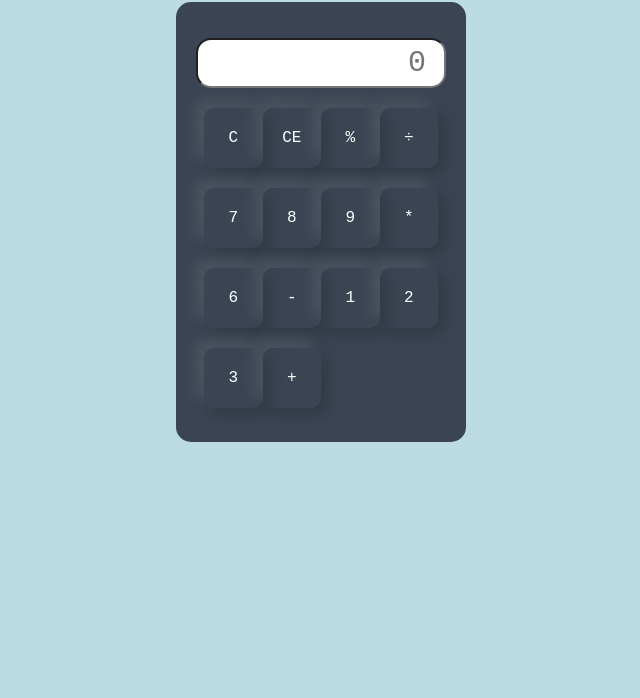
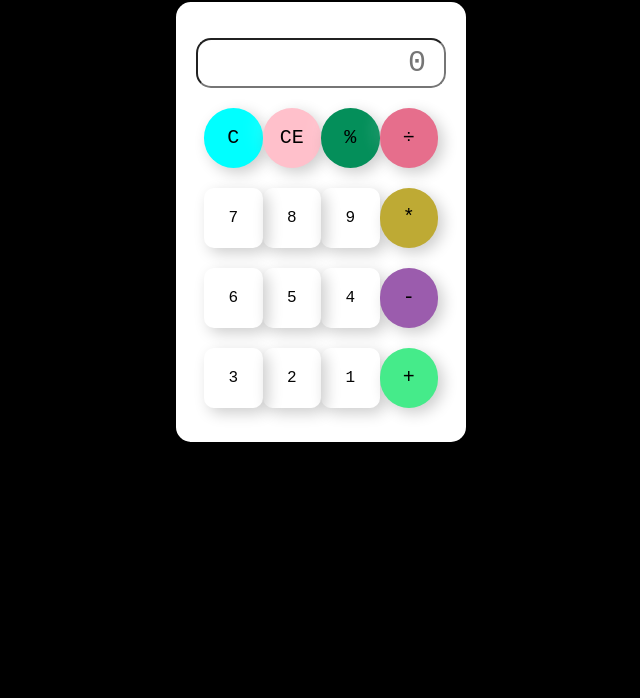
Before and after one commit to HamnaFaisal1234/Hamna-repo, a plain HTML site: page calculator (class activity)/index.html in a window 1280 px wide. Shown: the part 102-800 px from the top of the page, without its empty margins (319-959 px from the left). Drawn offline with nearby package versions, Linux system fonts and the light colour scheme.

Commit message:
Decoration of Calculator (class activity)

```diff
--- a/calculator (class activity)/index.html
+++ b/calculator (class activity)/index.html
@@ -19,7 +19,7 @@
     <link href="https://cdn.jsdelivr.net/npm/bootstrap@5.3.0/dist/css/bootstrap.min.css" rel="stylesheet">
     <style>
         body {
-    background: #bddbe4;
+    background: #000000;
     display: flex;
     justify-content: center;
     align-items: center;
@@ -32,7 +32,7 @@
 <body>
 
     <div class="wrapper">
-    <h1 class="text-primary d-flex justify-content-center pt-5">Calculator</h1>
+    <h1 class="text-white d-flex justify-content-center pt-5 ">Calculator</h1>
     <div class="container">
      <div class="Calculator">
         <div id="history">
@@ -43,23 +43,25 @@
         </div>
         <input type="result" name="result" class="result" id="result" value="" placeholder="0" readonly style="width:250px; height:50px;"><br>
         <div class="row " >
-        <button type="button" class="operator col-3" id="clear" >C</button>
-        <button type="button" class="operator col-3" id="CE">CE</button>
-        <button type="button" class="operator col-3" id="%">%</button>
-        <button type="button" class="operator col-3" id="%">&#247</button></div>
+        <button type="button" class="operator col-3" style="background-color: aqua;" id="clear" >C</button>
+        <button type="button" class="operator col-3" style="background-color: pink;" id="CE">CE</button>
+        <button type="button" class="operator col-3" style="background-color: rgb(4, 143, 90);" id="%">%</button>
+        <button type="button" class="operator col-3" style="background-color: rgb(230, 110, 140);" id="%">&#247</button></div>
         <div class="row">
         <button type="button" class="number col-3" id="7">7</button>
         <button type="button" class="number col-3" id="8">8</button>
         <button type="button" class="number col-3" id="9">9</button>
-        <button type="button" class="operator col-3" id="*">*</button></div>
+        <button type="button" class="operator col-3" style="background-color: rgb(190, 170, 52);" id="*">*</button></div>
         <div class="row">
         <button type="button" class="number col-3" id="6">6</button>
-        <button type="button" class="operator col-3" id="-">-</button>
-        <button type="button" class="number col-3" id="1">1</button>
-        <button type="button" class="number col-3" id="2">2</button></div>
+        <button type="button" class="number col-3" id="5">5</button>
+        <button type="button" class="number col-3" id="4">4</button>
+        <button type="button" class="operator col-3" style="background-color: rgb(155, 92, 173);" id="-">-</button></div>
         <div class="row">
         <button type="button" class="number col-3" id="3">3</button>
-        <button type="button" class="operator col-3" id="+">+</button></div>
+        <button type="button" class="number col-3" id="2">2</button>
+        <button type="button" class="number col-3" id="1">1</button>
+        <button type="button" class="operator col-3" style="background-color: rgb(69, 235, 138);" id="+">+</button></div>
      </div><br>
     </div></div>
 </body>
--- a/calculator (class activity)/style.css
+++ b/calculator (class activity)/style.css
@@ -1,11 +1,12 @@
 .container {
-    background: #3a4452;
+    background: #ffffff;
     padding: 10px;
     border-radius: 15px;
     position: center;
     padding-left: 20px !important;
     padding-right: 20px !important;
     padding-top: 20px !important;
+
 }
 .result{
     border-radius: 15px;
@@ -19,12 +20,13 @@
     padding-right: 20px !important;
 }
 
+
  button {
     height: 60px;
     width: 60px;
     font-size: 1.1rem;
     border-radius: 10px !important;
-    color: #fff;
+    color: #050505;
     background: transparent;
     border: none;
     outline: 0;
@@ -33,3 +35,8 @@
     margin: 10px;
 
 }
+.operator{
+     border-radius: 40px !important;
+     font-size:20px ;
+     color:black;
+}
```
